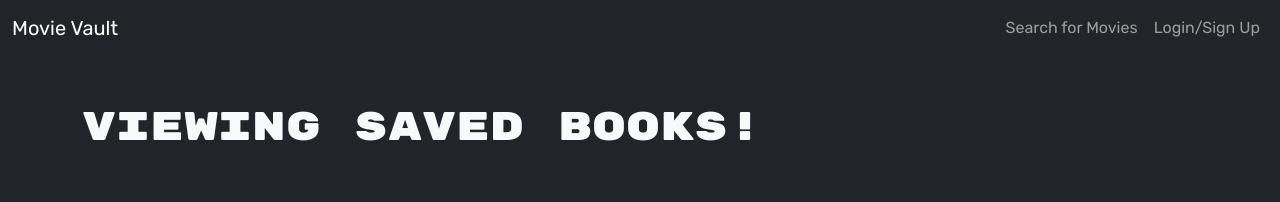
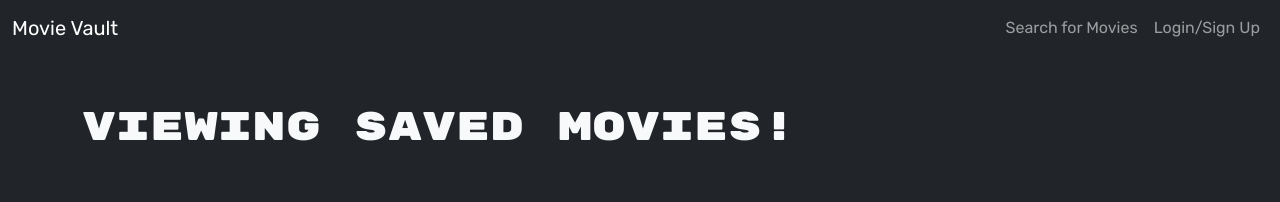
Before and after one commit to nolannaphys/movie-vault, a React (Vite) app in the folder client/: page /saved in a window 1280 px wide. Shown: the top 202 px of the page. Built offline with nearby package versions, Linux system fonts and the light colour scheme; no server answers.

Commit message:
fixed saved movies

```diff
--- a/client/src/pages/SavedBooks.jsx
+++ b/client/src/pages/SavedBooks.jsx
@@ -34,10 +34,10 @@ const SavedBooks = () => {
       });
 
       if (!response.data) {
-        throw new Error('Something went wrong while removing the book!');
+        throw new Error('Something went wrong while removing the movie!');
       }
 
-      // upon success, remove book's id from localStorage
+      // upon success, remove movie's id from localStorage
       removeBookId(bookId);
     } catch (err) {
       console.error(err);
@@ -52,7 +52,7 @@ const SavedBooks = () => {
     <>
       <div fluid="true" className="text-light bg-dark p-5">
         <Container>
-          <h1>Viewing saved books!</h1>
+          <h1>Viewing saved movies!</h1>
         </Container>
       </div>
       <Container>
@@ -72,7 +72,7 @@ const SavedBooks = () => {
                     <p className='small'>Authors: {book.authors}</p>
                     <Card.Text>{book.description}</Card.Text>
                     <Button className='btn-block btn-danger' onClick={() => handleDeleteBook(book.bookId)}>
-                      Delete this Book!
+                      Delete this Movie!
                     </Button>
                   </Card.Body>
                 </Card>
```
